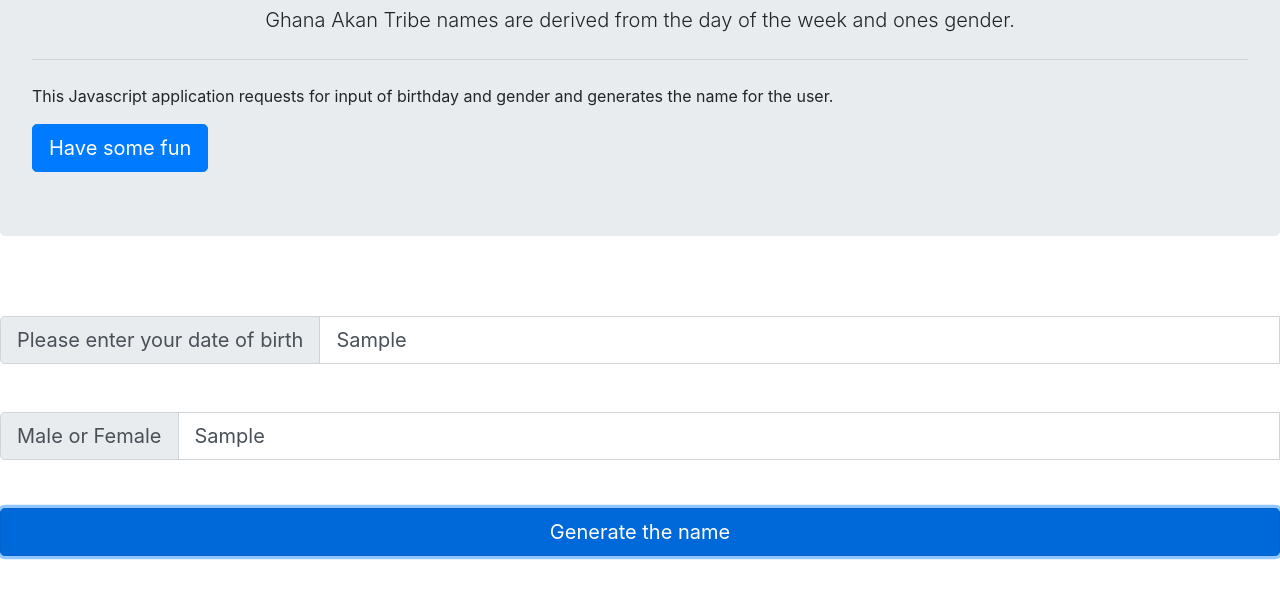
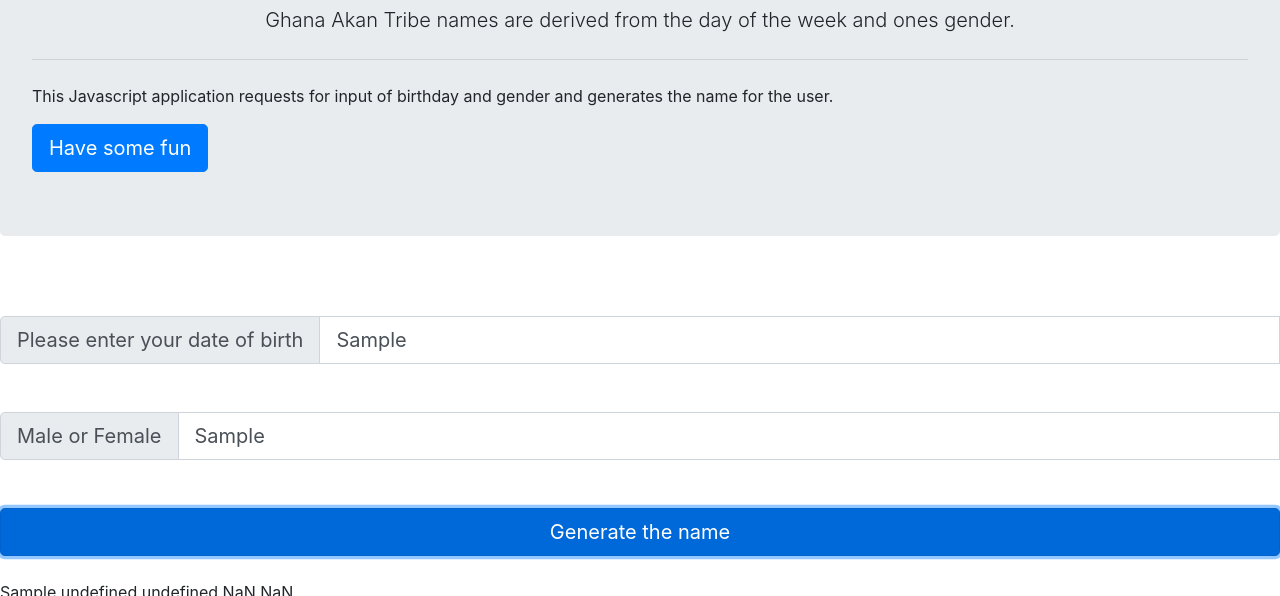
Before and after one commit to OjureFred/akan-name-generator, a plain HTML site: page index.html in a window 1280 px wide. Both pictures are taken after typing "Sample", "Sample" into the empty fields and a click on the button "Generate the name". Shown: the part 384-980 px from the top of the page. Drawn offline with Linux system fonts and the light colour scheme.

Commit message:
Added validation for date and gender. And split year into century and year

```diff
--- a/index.html
+++ b/index.html
@@ -40,7 +40,7 @@
       <input
         type="text"
         id="age-input"
-        placeholder="Please use the format DD/MM/YY"
+        placeholder="Please use the format DD/MM/YYYY"
         class="form-control"
         aria-label="Sizing example input"
         aria-describedby="inputGroup-sizing-lg"
@@ -86,22 +86,38 @@
 
         //split the date vale
         var dateArr = date.split("/");
+        var dd = dateArr[0];
+        var mm = dateArr[1];
+        var yy = dateArr[2];
 
-        //validate date
+        //validate Day
         var dateErrorResponse = document.getElementById("dateError");
         var dateErrMsg = "Invalid Date";
 
-        If(dateArr[0] < 0){
-          alert("invalid date")
+        if (dd < 0 || dd > 31) {
+          alert("invalid date");
+        }
+        if (mm < 0 || mm > 12) {
+          alert("invalid date");
+        }
+        if (yy > 2020) {
+          alert("future date");
         }
 
+        //extract century and year
+        var dyy = yy % 100;
+        var cc = Math.trunc(yy / 100);
 
         //validate gender
+        var lcGender = gender.toLowerCase();
+        if (lcGender != "male" || lcGender != "female") {
+          alert("invalid gender");
+        }
 
         //display values in <p> elements
         var dateDisplay = document.getElementById("display-date");
         var genderDisplay = document.getElementById("display-gender");
-        dateDisplay.innerHTML = dateArr[0] + dateArr[1] + dateArr[2];
+        dateDisplay.innerHTML = dd + " " + mm + " " + yy + " " + dyy + " " + cc;
         genderDisplay.innerHTML = gender;
       }
     </script>
```
